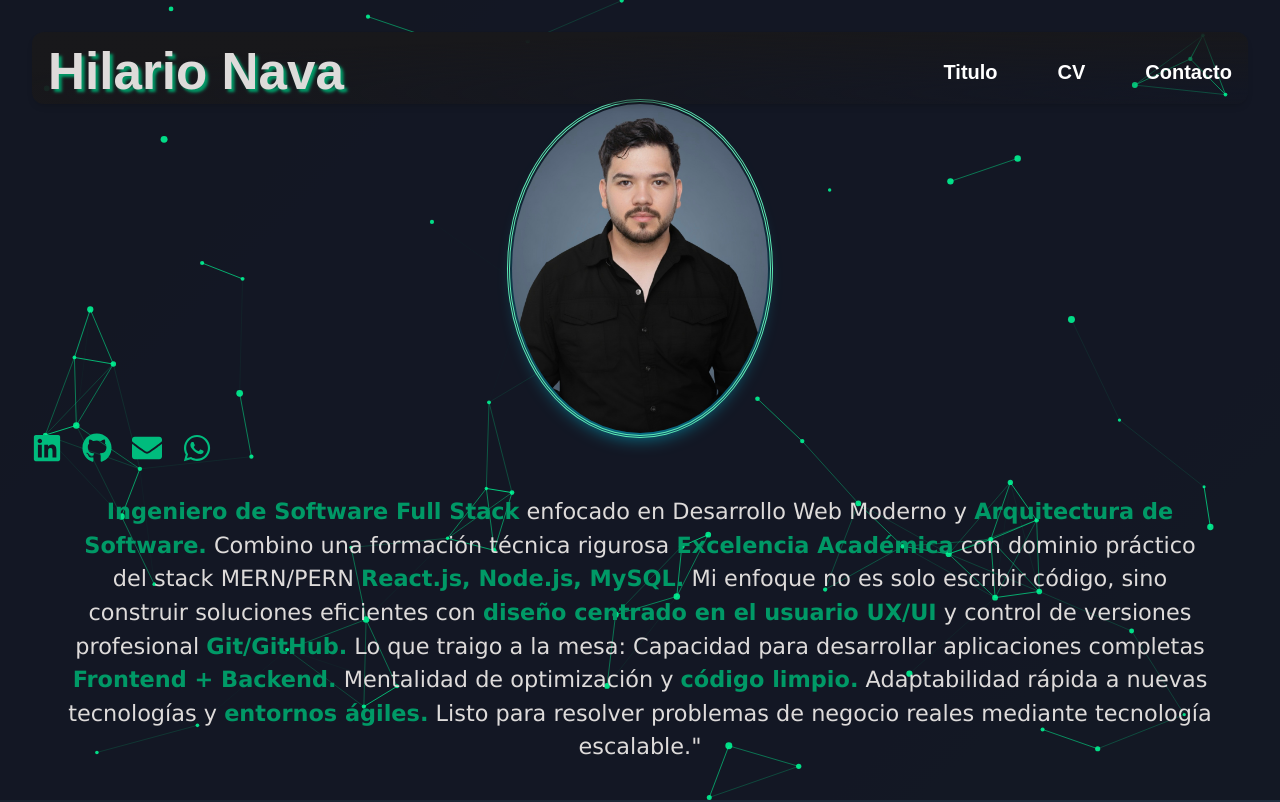
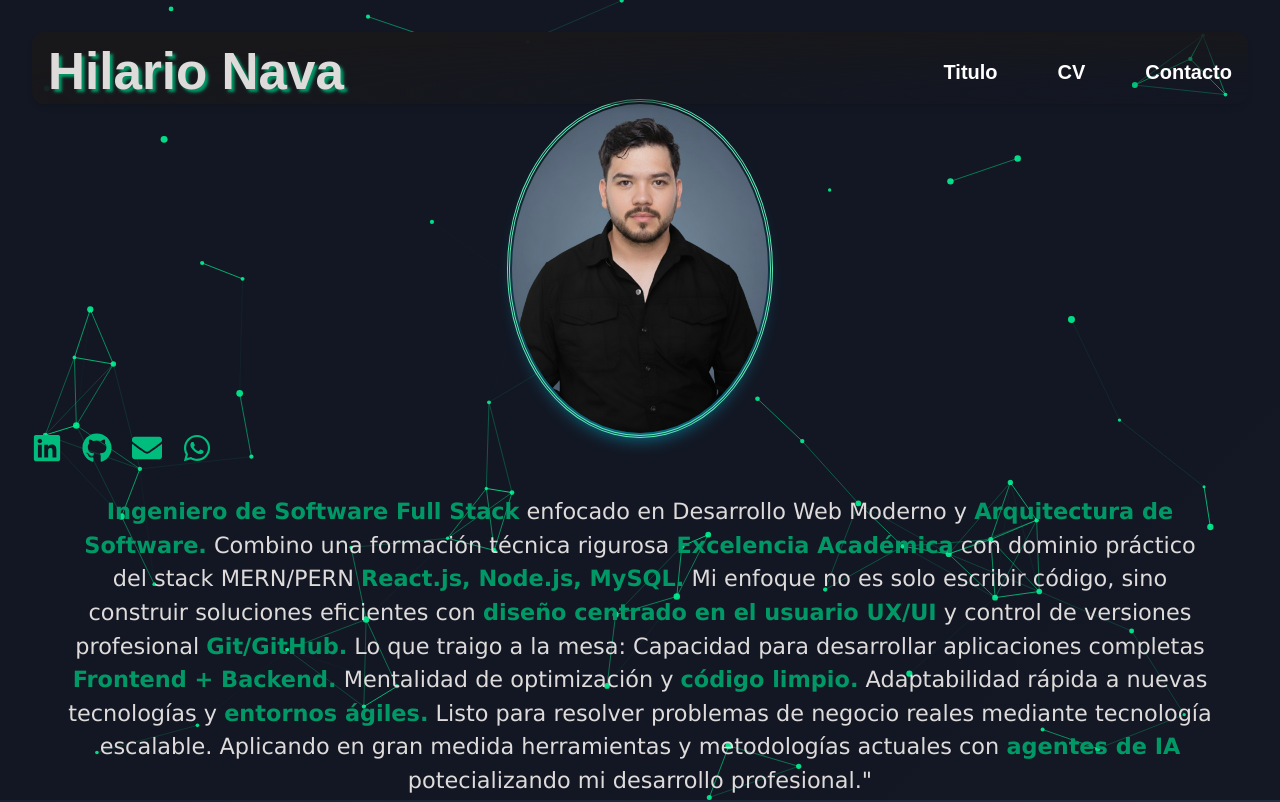
Before and after one commit to Hilary97/Portafolio-Hilario, a React (Vite) app: page / in a window 1280 px wide. Shown: the top 802 px of the page. Built offline with nearby package versions, Linux system fonts and the light colour scheme; a web font is replaced by a local one.

Commit message:
Se conseptualizo mas la descripcion

```diff
--- a/src/App.jsx
+++ b/src/App.jsx
@@ -93,7 +93,8 @@ function App() {
             de optimización y <b className="text-emerald-600">código limpio.</b>{" "}
             Adaptabilidad rápida a nuevas tecnologías y{" "}
             <b className="text-emerald-600">entornos ágiles.</b> Listo para
-            resolver problemas de negocio reales mediante tecnología escalable."
+            resolver problemas de negocio reales mediante tecnología escalable. Aplicando en gran medida
+            herramientas y metodologías actuales con <b className="text-emerald-600">agentes de IA</b> potecializando mi desarrollo profesional."
           </h2>
         </div>
         <h3>Hard Skills:</h3>
```
